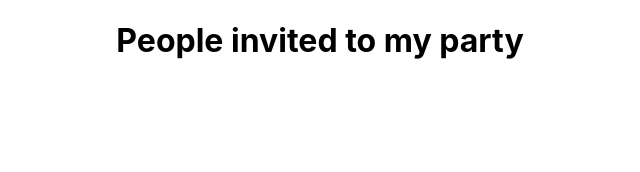
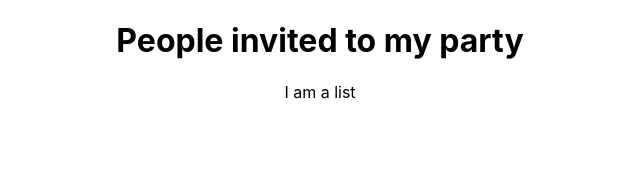
Before and after one commit to rajbahakdanyu/react_typescript, a React (Create React App) app: page / in a window 1280 px wide. Shown: the top 172 px of the page, without its empty margins (320-960 px from the left). Built offline with nearby package versions, Linux system fonts and the light colour scheme.

Commit message:
Created List component

```diff
--- a/src/App.tsx
+++ b/src/App.tsx
@@ -1,5 +1,7 @@
 import React, { useState } from "react";
 import "./App.css";
+
+import List from "./components/List";
 
 interface IState {
 	people: { name: string; age: number; url: string; note?: string }[];
@@ -11,6 +13,7 @@
 	return (
 		<div className='App'>
 			<h1>People invited to my party</h1>
+			<List />
 		</div>
 	);
 }
--- /dev/null
+++ b/src/components/List.tsx
@@ -0,0 +1,5 @@
+const List = () => {
+	return <div>I am a list</div>;
+};
+
+export default List;
```
